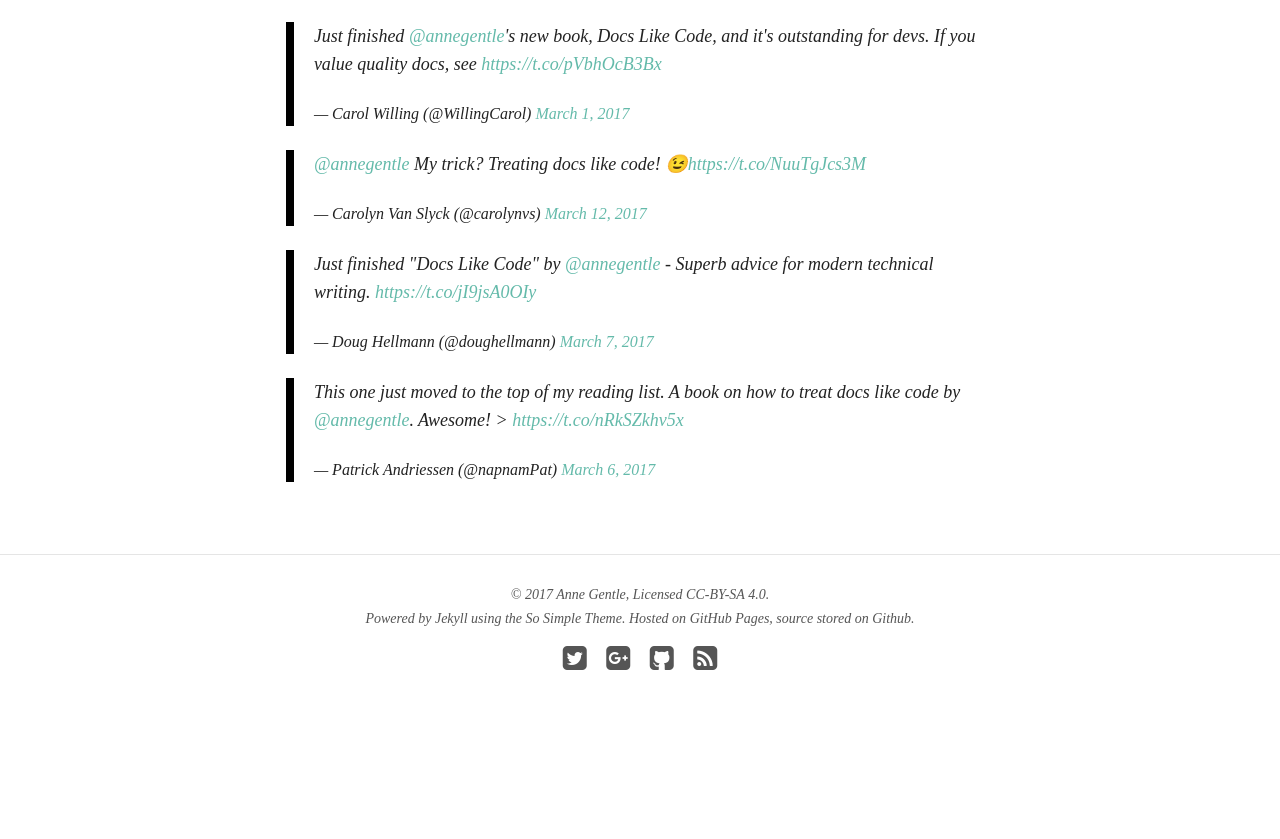
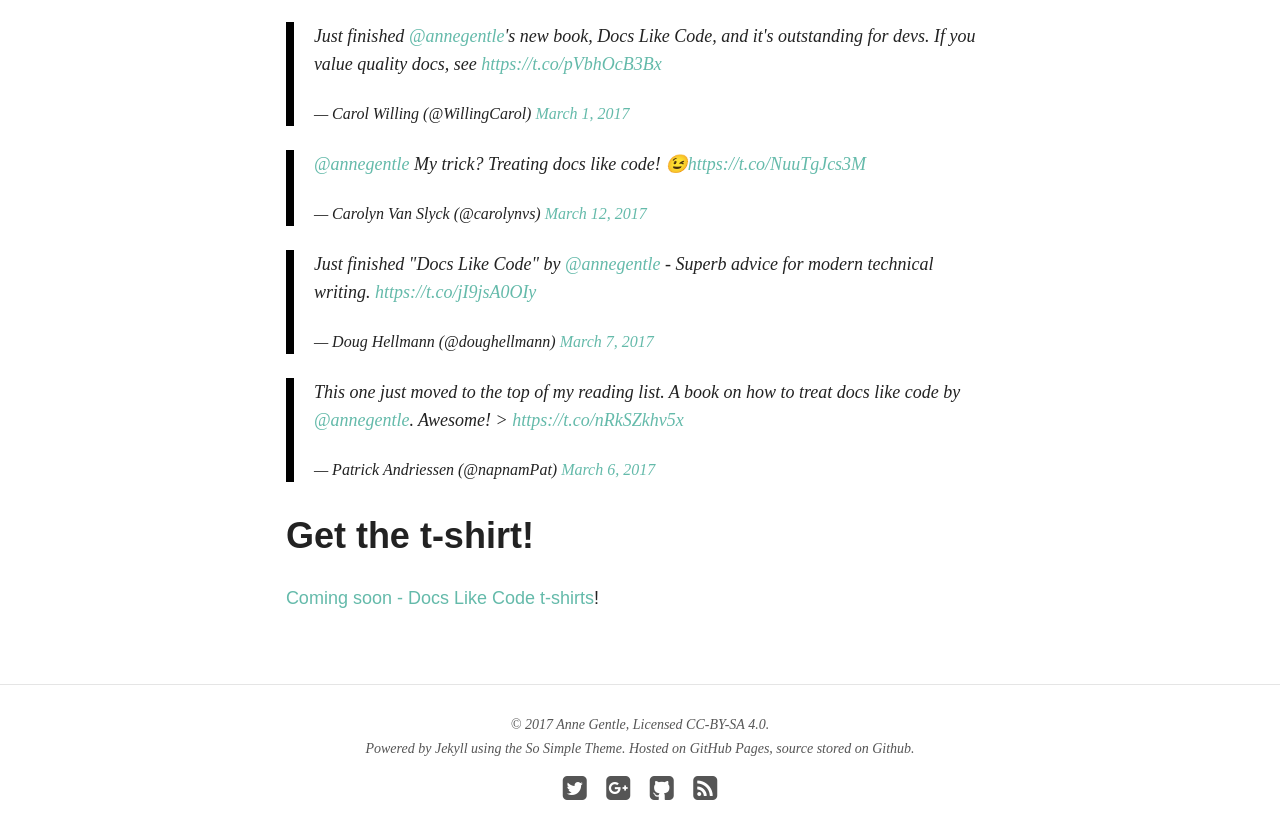
Before and after one commit to justwriteclick/docslikecode, a Jekyll site: the page built from book/index.md, in a window 1280 px wide and 900 px high, scrolled down 1626 px. Shown: the top 839 px of the window. Built offline with Jekyll 4.4.1, drawn with Linux system fonts in a browser that asks for light colours; nearby versions of some CDN libraries; comment, search, counter and statistics services are not loaded; before the commit the page ends 2396 px from its top, so only the background shows below that.

Commit message:
Add links to t-shirt pages

```diff
--- a/book/index.md
+++ b/book/index.md
@@ -1,8 +1,8 @@
 ---
 layout: landing
 title: Get the Book
-excerpt: "By Anne Gentle"
-modified: Feb 26 16:22:06 CST 2017
+excerpt: "Docs Like Code book in print and ebook. Paperback now available on Amazon, Barnes & Noble, Lulu, iBooks, and more. Learn about REST API docs, Swagger, OpenAPI, RAML, doc automation, templates, CI/CD for docs, GitHub Pages, reviews, and more."
+modified: Sat May 13 08:43:14 CDT 2017
 ---
 
 <img src="../../images/docs-like-code-book.jpg" alt="Docs Like Code" style="padding:14px;" align="right" height="200" width="319">
@@ -91,3 +91,7 @@
 
 <blockquote class="twitter-tweet" data-lang="en"><p lang="en" dir="ltr">This one just moved to the top of my reading list. A book on how to treat docs like code by <a href="https://twitter.com/annegentle">@annegentle</a>. Awesome!  &gt; <a href="https://t.co/nRkSZkhv5x">https://t.co/nRkSZkhv5x</a></p>&mdash; Patrick Andriessen (@napnamPat) <a href="https://twitter.com/napnamPat/status/838695213841403904">March 6, 2017</a></blockquote>
 <script async src="//platform.twitter.com/widgets.js" charset="utf-8"></script>
+
+<h1>Get the t-shirt!</h1>
+
+<a href="http://docslikecode.com/tshirt/">Coming soon - Docs Like Code t-shirts</a>!
--- a/index.html
+++ b/index.html
@@ -19,6 +19,10 @@
 
 {% include sign-up.html %}
 
+<h1>Get the t-shirt!</h1>
+
+<a href="http://docslikecode.com/tshirt/">Coming soon - Docs Like Code t-shirts</a>!
+
 <p>Read more <a href="{{base_url}}/articles/">articles</a> on this site about
 using GitHub for documentation.</p>
 
```
